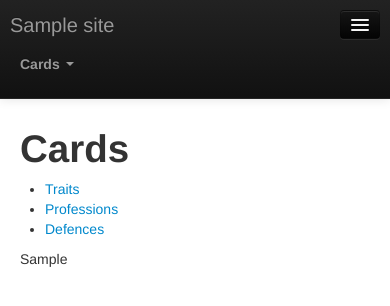
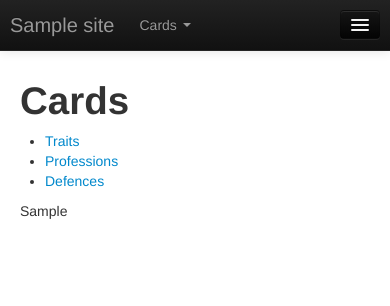
Before and after one commit to exonian/boardgame, a Django app: template boardgame/cards/templates/cards/index.html in a window 390 px wide. Shown: the top 306 px of the page. Run offline with Django 3.2, Linux system fonts and the light colour scheme; the template is opened without the code that fills it: most values are stand-ins (such as "Sample title", 1, 10 or a date in 2020); some libraries are stand-ins or nearby versions.

Commit message:
Remove cards nav dropdown from responsive block

```diff
--- a/boardgame/boardgame/templates/base.html
+++ b/boardgame/boardgame/templates/base.html
@@ -33,7 +33,6 @@
                         <span class="icon-bar"></span>
                     </a>
                     <a class="brand" href="/">{{ site.name }}</a>
-                    <div class="nav-collapse navbar-responsive-collapse in collapse" style="height: auto;">
                     <ul class="nav">
                         <li class="dropdown">
                             <a href="#" class="dropdown-toggle" data-toggle="dropdown">
@@ -45,7 +44,6 @@
                             </ul>
                         </li>
                     </ul>
-                    </div>
                 </div>
             </div>
         </div>
```
Lines whose indentation alone changed are shown as unchanged.
